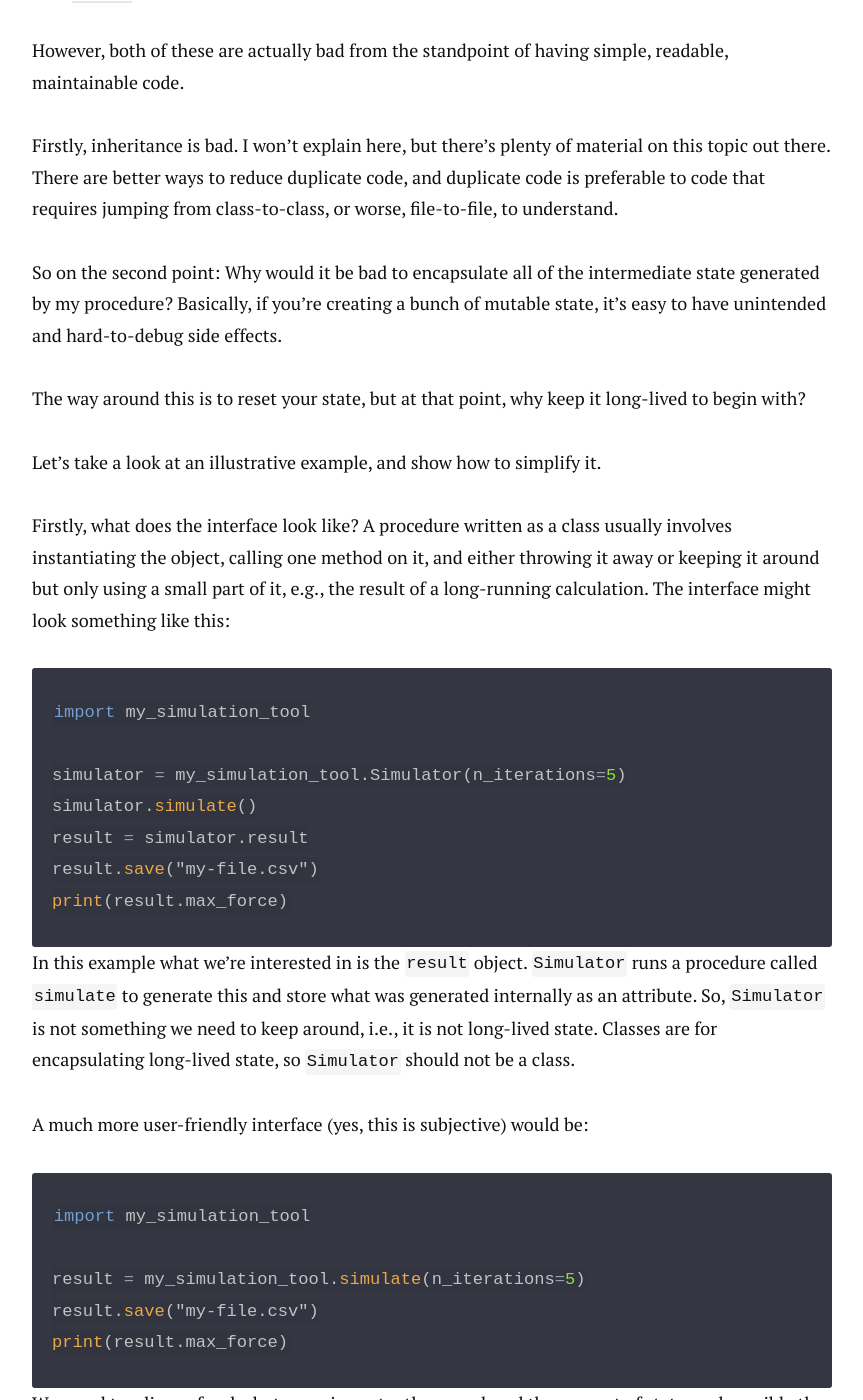
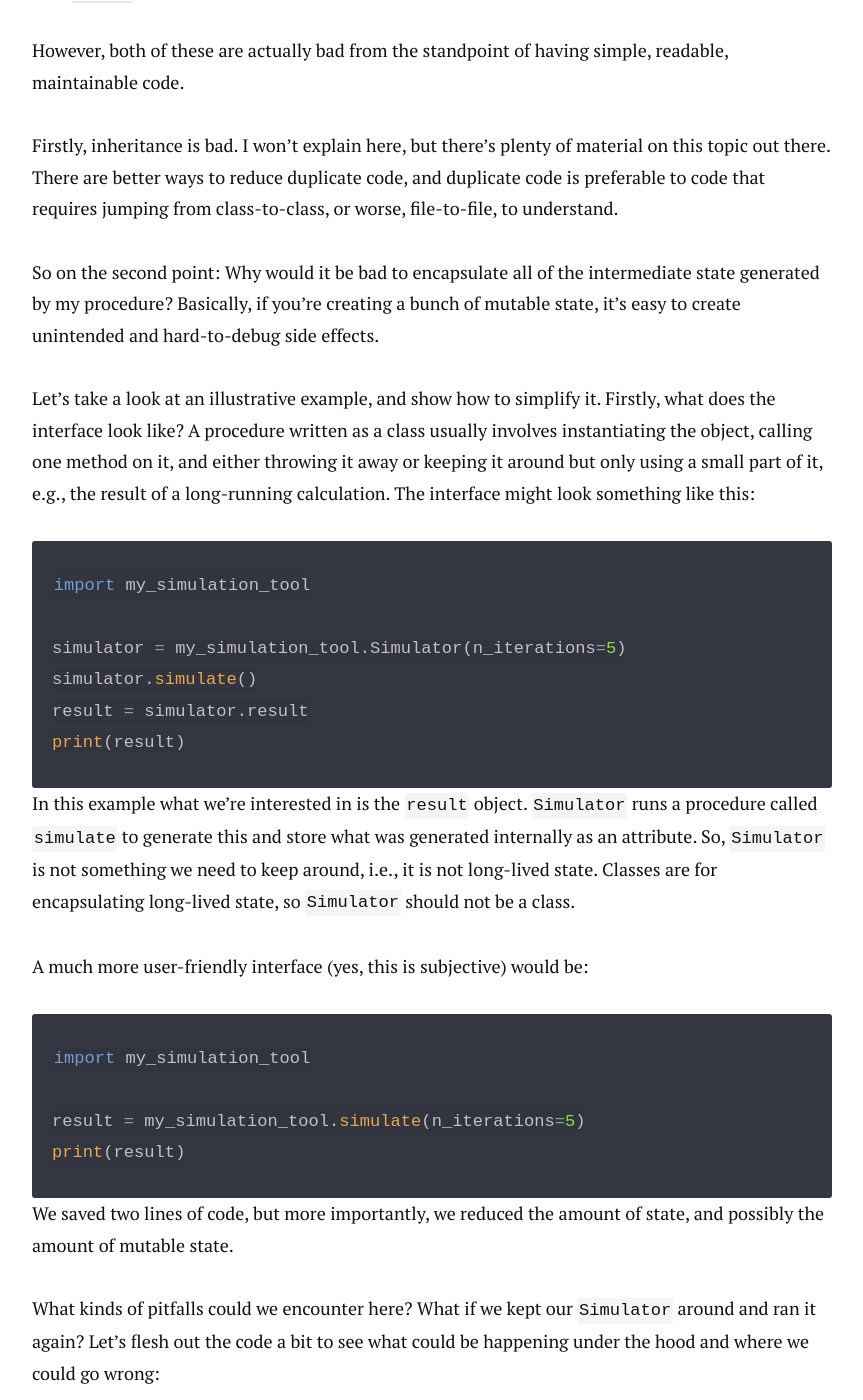
Before and after one commit to petebachant/petebachant.github.io, a Jekyll site: the page built from index.html, in a window 1280 px wide and 1400 px high, scrolled down 824 px. Shown: the whole window, without its empty margins (208-1071 px from the left). Built offline with Jekyll 4.4.1, drawn with Linux system fonts in a browser that asks for light colours; nearby versions of some CDN libraries; the list of posts is cut into pages by our own code; some of the changed text lies outside the part shown.

Commit message:
Work on classes article a little more

````diff
--- a/_posts/2023-07-22-when-and-why-classes.markdown
+++ b/_posts/2023-07-22-when-and-why-classes.markdown
@@ -28,14 +28,10 @@ from class-to-class, or worse, file-to-file, to understand.
 So on the second point: Why would it be bad to encapsulate all of the
 intermediate state generated by my procedure?
 Basically, if you're creating a bunch of mutable state,
-it's easy to have unintended and hard-to-debug side effects.
-
-The way around this is to reset your state, but at that point,
-why keep it long-lived to begin with?
+it's easy to create unintended and hard-to-debug side effects.
 
 Let's take a look at an illustrative example,
 and show how to simplify it.
-
 Firstly, what does the interface look like?
 A procedure written as a class usually involves
 instantiating the object, calling one method on it,
@@ -50,8 +46,7 @@ import my_simulation_tool
 simulator = my_simulation_tool.Simulator(n_iterations=5)
 simulator.simulate()
 result = simulator.result
-result.save("my-file.csv")
-print(result.max_force)
+print(result)
 ```
 
 In this example what we're interested in is the `result` object.
@@ -68,31 +63,16 @@ A much more user-friendly interface (yes, this is subjective) would be:
 import my_simulation_tool
 
 result = my_simulation_tool.simulate(n_iterations=5)
-result.save("my-file.csv")
-print(result.max_force)
+print(result)
 ```
 
 We saved two lines of code, but more importantly, we reduced the amount
 of state, and possibly the amount of mutable state.
 
 What kinds of pitfalls could we encounter here?
-What if we kept our `Simulator` around and ran two simulations with it?
-
-```python
-simulator = my_simulation_tool.Simulator(n_iterations=5)
-simulator.simulate()
-result1 = simulator.result
-simulator.n_iterations = 10
-simulator.simulate()
-result2 = simulator.result
-```
-
-For this to work well, we need to be very careful about what sort of
-state has been created in the first simulation,
-and if running again will potentially have side effects on the
-first result.
+What if we kept our `Simulator` around and ran it again?
 Let's flesh out the code a bit to see what could be happening under the
-hood:
+hood and where we could go wrong:
 
 ```python
 class Result:
````
